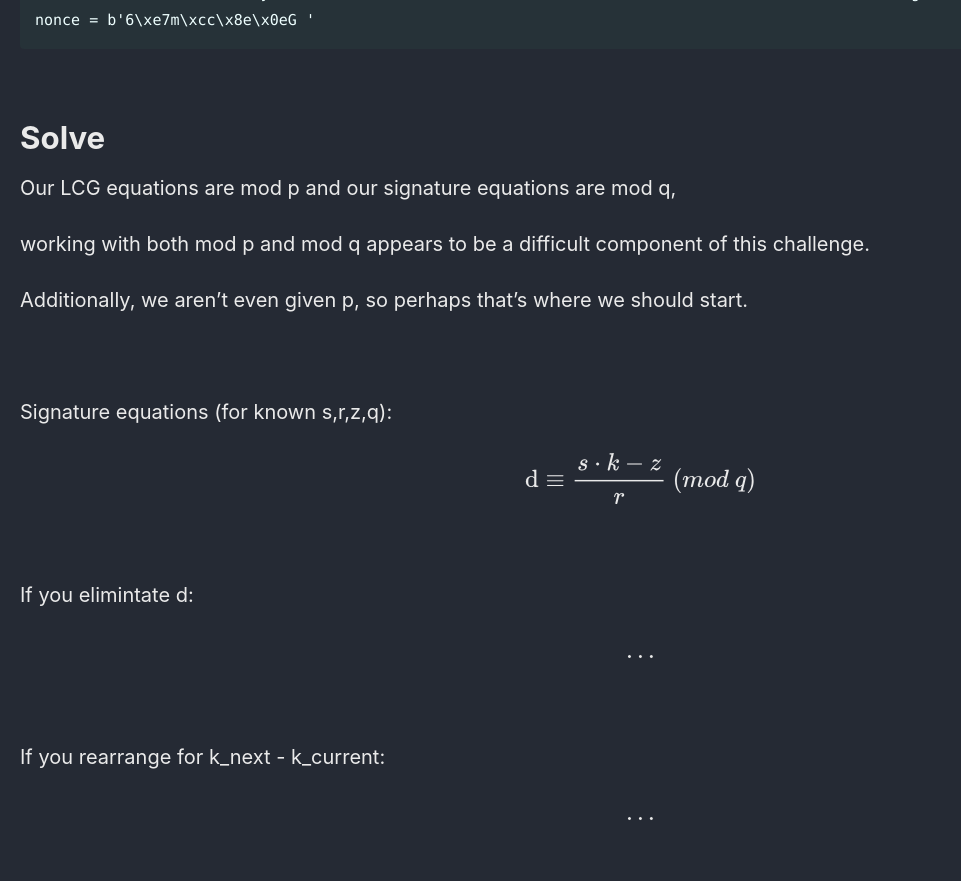
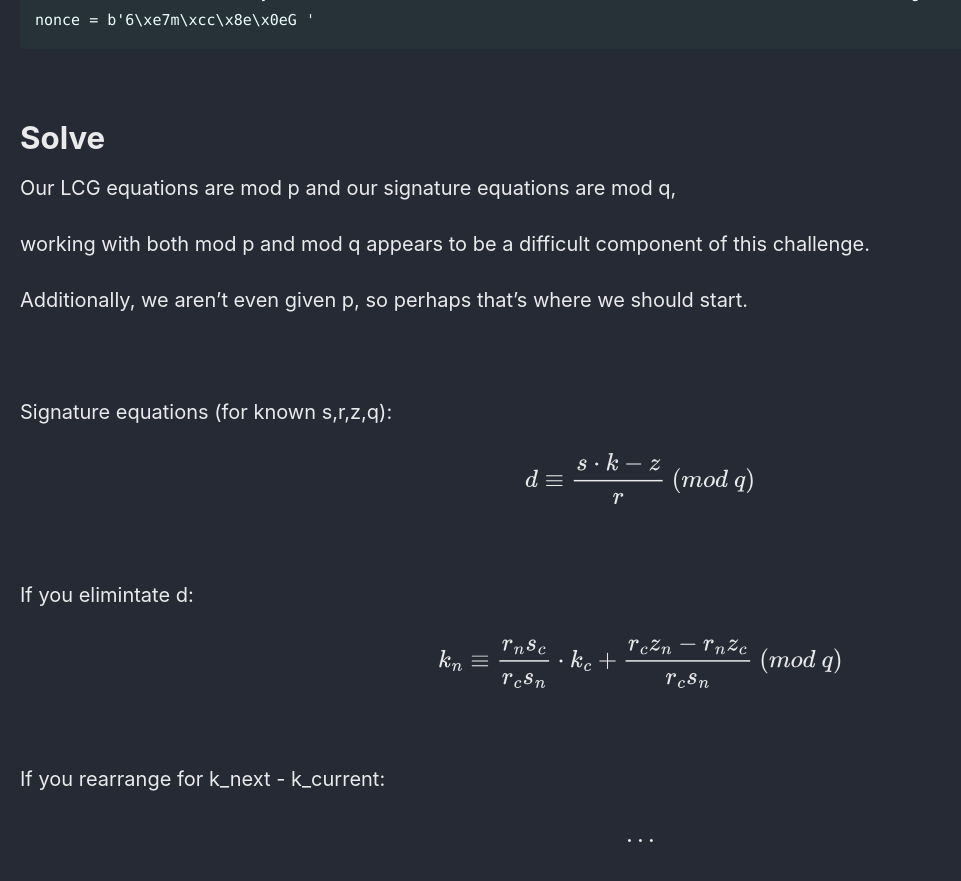
Before and after one commit to Connor-McCartney/Connor-McCartney.github.io, a Jekyll site: the page built from _pages/cryptography/ecc/ECLCG-HITCON-2024.md, in a window 1280 px wide and 900 px high, scrolled down 2365 px. Shown: the top 881 px of the window, without its empty margins (0-961 px from the left). Built offline with Jekyll 4.4.1, drawn with Linux system fonts in a browser that asks for light colours; cached includes are drawn as plain includes.

Commit message:
Update ECLCG-HITCON-2024.md

```diff
--- a/_pages/cryptography/ecc/ECLCG-HITCON-2024.md
+++ b/_pages/cryptography/ecc/ECLCG-HITCON-2024.md
@@ -105,7 +105,7 @@ Additionally, we aren't even given p, so perhaps that's where we should start.
 Signature equations (for known s,r,z,q):
 
 $$
-\text{d} \equiv \frac{s \cdot k - z}{r}  \ (mod \ q)
+d \equiv \frac{s \cdot k - z}{r}  \ (mod \ q)
 $$
 
 <br>
@@ -113,7 +113,7 @@ $$
 If you elimintate d:
 
 $$
-...
+k_n \equiv \frac{r_n s_c}{r_c s_n} \cdot k_c + \frac{r_c z_n - r_n z_c}{r_c s_n} \ (mod \ q)
 $$
 
 <br>
```
